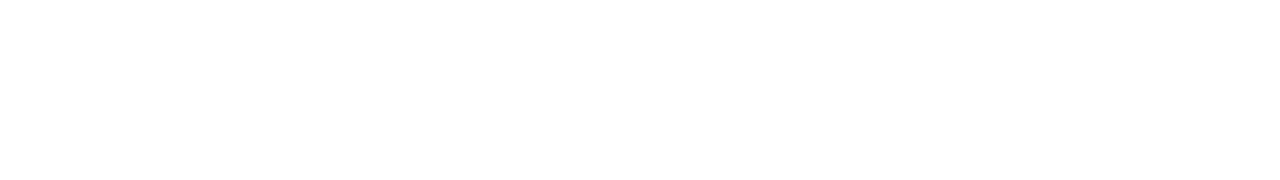
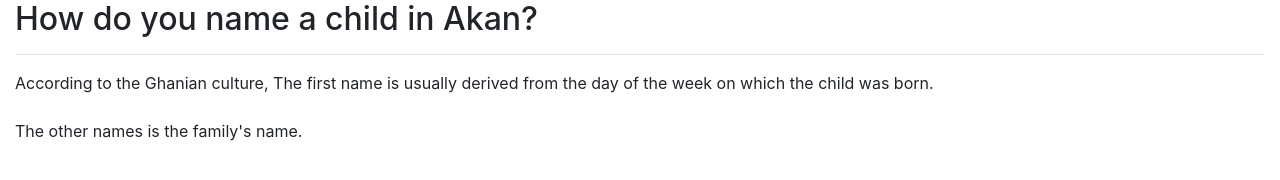
Before and after one commit to Langat20/Akan-Naming, a plain HTML site: page index.html in a window 1280 px wide. Drawn offline with nearby package versions, Linux system fonts and the light colour scheme.

Commit message:
add introduction about Akan naming

```diff
--- a/index.html
+++ b/index.html
@@ -12,6 +12,18 @@
 </head>
 
 <body>
+    <section class="container-fluid landing">
+        <div class="over-text">
+            <div class="content">
+                <h2>How do you name a child in Akan?</h2>
+                <hr>
+                <p>
+                    According to the Ghanian culture, The first name is usually derived from the day of the week on which the child was born. <br>
+                    <br> The other names is the family's name.</p>
+            </div>
+        </div>
+    </section>
+
 
     <!-- Optional JavaScript -->
     <!-- jQuery first, then Popper.js, then Bootstrap JS -->
```
